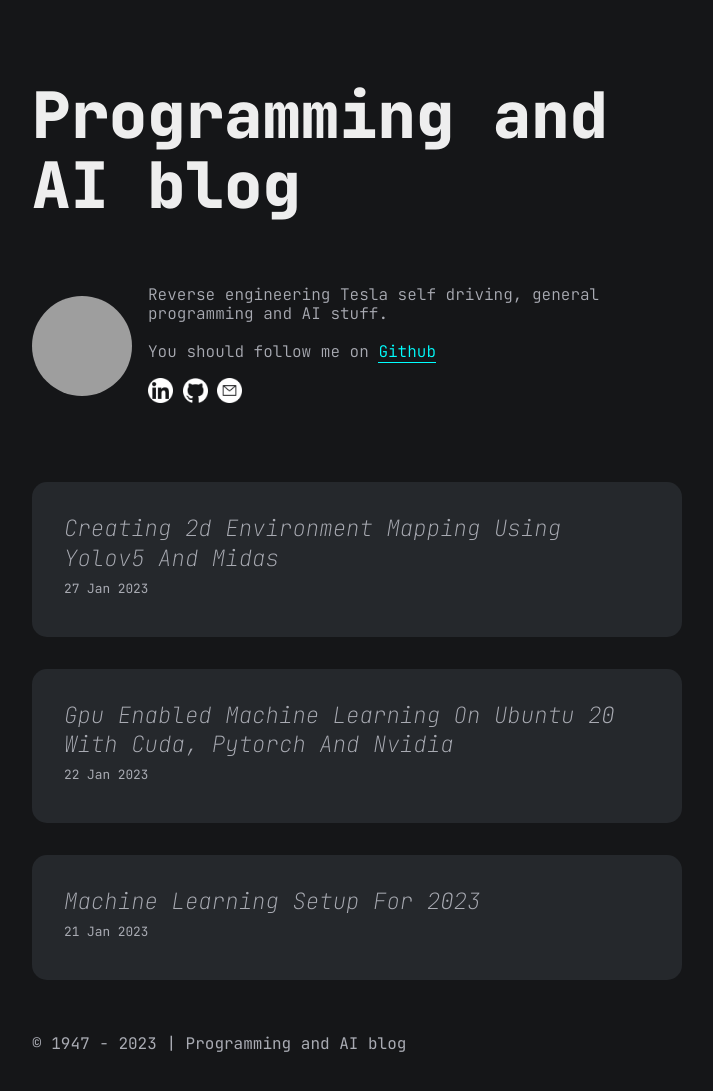
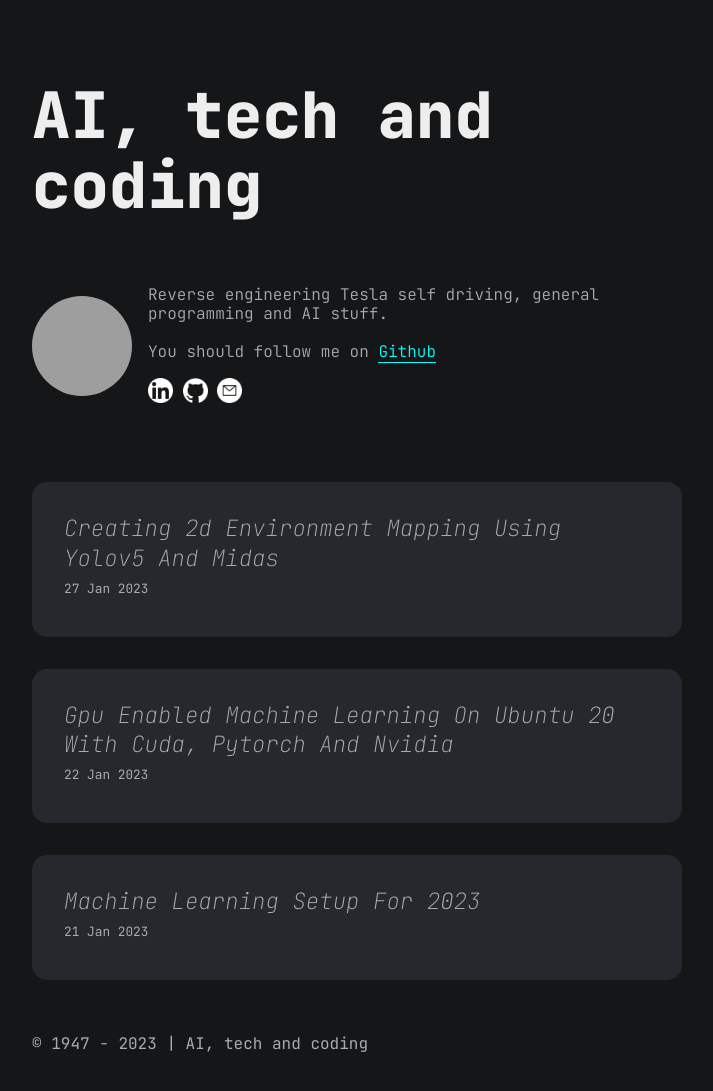
Before and after one commit to wjan/wjan.github.io, a Jekyll site: the page built from index.md, in a window 1280 px wide, cut to the strip 0-1108 px from the top of the page. Shown: the top 1091 px of the strip, without its empty margins (283-996 px from the left). Built offline with Jekyll 4.4.1, drawn with Linux system fonts in a browser that asks for light colours; grey boxes are pictures that could not be loaded.

Commit message:
Update _config.yml

```diff
--- a/_config.yml
+++ b/_config.yml
@@ -1,4 +1,4 @@
-title: Programming and AI blog
+title: AI, tech and coding
 markdown: kramdown
 
 # for atom feed
```
